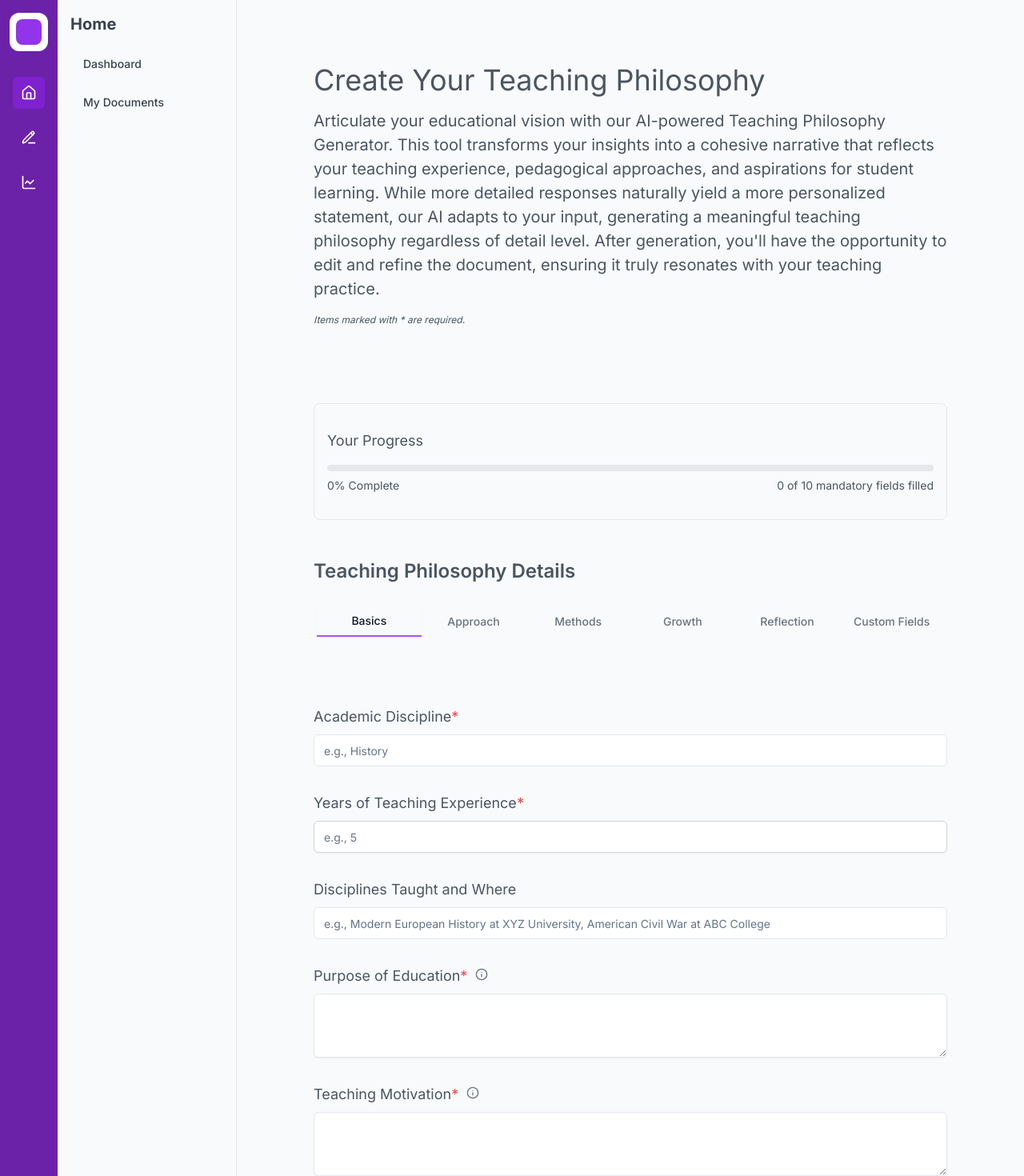
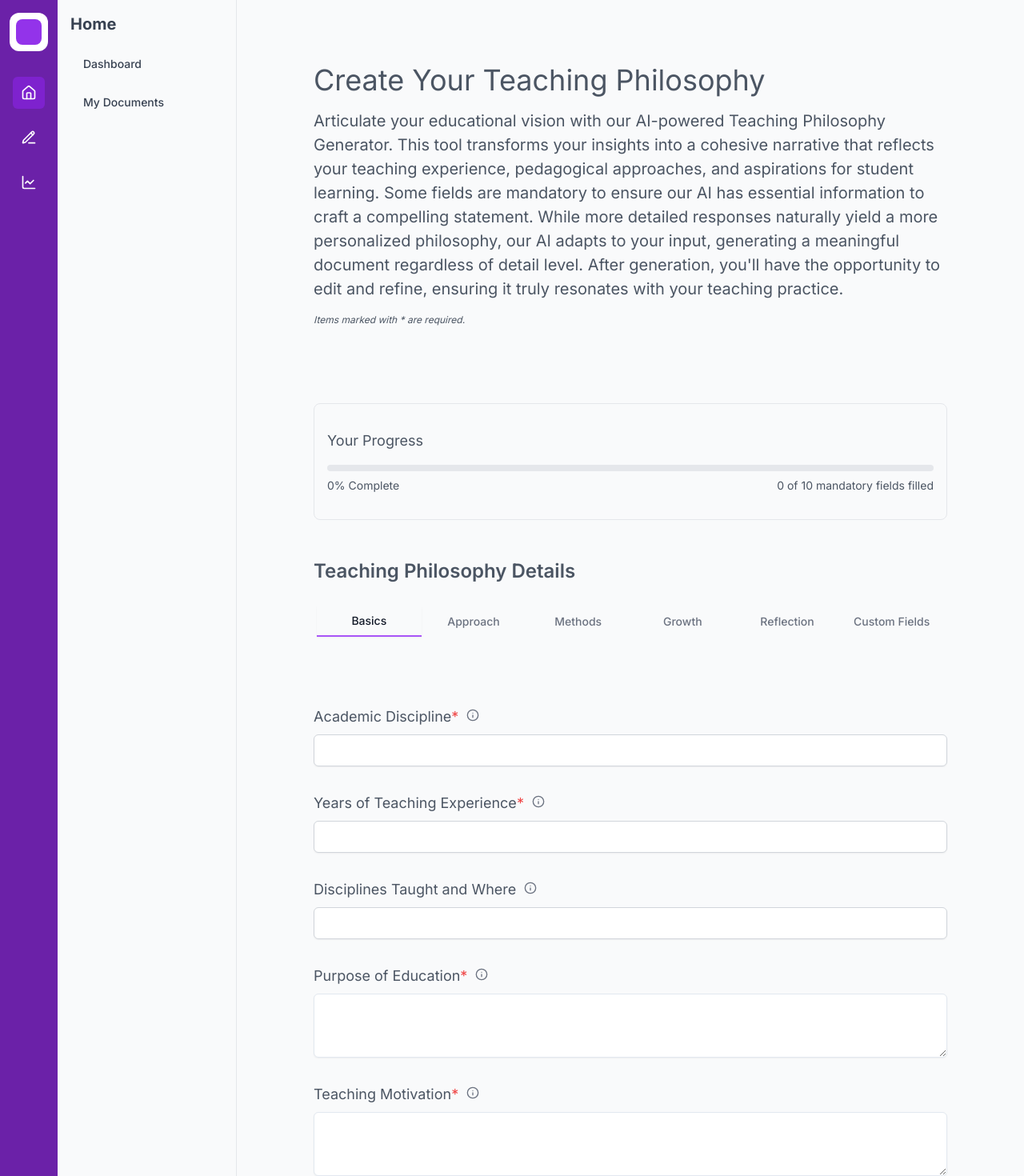
Before and after one commit to Naxus28/lumina.ai, a Next.js app: page /teaching-philosophy in a window 1280 px wide. Shown: the top 1470 px of the page at 80% size. Built offline with nearby package versions, Linux system fonts and the light colour scheme.

Commit message:
Adds tooltip to inputs

```diff
--- a/app/(auth)/teaching-philosophy/page.tsx
+++ b/app/(auth)/teaching-philosophy/page.tsx
@@ -140,7 +140,12 @@ const TeachingPhilosophyGenerator = () => {
 
 	const handleInputChange = (e: React.ChangeEvent<HTMLInputElement | HTMLTextAreaElement>) => {
 		const { name, value } = e.target;
-		setInputs((prev) => ({ ...prev, [name]: value }));
+		if (name === 'experience') {
+			const numValue = Math.max(0, parseInt(value) || 0);
+			setInputs((prev) => ({ ...prev, [name]: numValue.toString() }));
+		} else {
+			setInputs((prev) => ({ ...prev, [name]: value }));
+		}
 	};
 
 	const handleCheckboxChange = (name: string, value: string) => {
@@ -260,6 +265,28 @@ const TeachingPhilosophyGenerator = () => {
 		}
 	}, [isStreamStarted]);
 
+	const renderInput = (name: keyof Inputs, label: string, example: string, type: string = 'text', isMandatory = false) => (
+		<div key={name}>
+			<Label
+				htmlFor={name}
+				className={cn('text-lg text-left mb-2 text-gray-600 font-normal', 'block')}
+			>
+				{label}
+				{isMandatory && <span className="text-red-500">*</span>}
+				<InfoTooltip content={`e.g., ${example}`} />
+			</Label>
+			<Input
+				id={name}
+				name={name}
+				type={type}
+				value={inputs[name] as string}
+				onChange={handleInputChange}
+				min={type === 'number' ? 0 : undefined}
+				step={type === 'number' ? 1 : undefined}
+			/>
+		</div>
+	);
+
 	const renderTextArea = (name: keyof Inputs, label: string, example: string, isMandatory = false) => (
 		<div key={name}>
 			<Label
@@ -268,7 +295,7 @@ const TeachingPhilosophyGenerator = () => {
 			>
 				{label}
 				{isMandatory && <span className="text-red-500">*</span>}
-				<InfoTooltip content={`i.e., ${example}`} />
+				<InfoTooltip content={`e.g., ${example}`} />
 			</Label>
 			<Textarea
 				id={name}
@@ -302,10 +329,10 @@ const TeachingPhilosophyGenerator = () => {
 				<Paragraph>
 					Articulate your educational vision with our AI-powered Teaching Philosophy Generator. This tool transforms
 					your insights into a cohesive narrative that reflects your teaching experience, pedagogical approaches, and
-					aspirations for student learning. While more detailed responses naturally yield a more personalized statement,
-					our AI adapts to your input, generating a meaningful teaching philosophy regardless of detail level. After
-					generation, you'll have the opportunity to edit and refine the document, ensuring it truly resonates with your
-					teaching practice.
+					aspirations for student learning. Some fields are mandatory to ensure our AI has essential information to
+					craft a compelling statement. While more detailed responses naturally yield a more personalized philosophy,
+					our AI adapts to your input, generating a meaningful document regardless of detail level. After generation,
+					you'll have the opportunity to edit and refine, ensuring it truly resonates with your teaching practice.
 				</Paragraph>
 				<Span className="text-xs block mt-2 italic">Items marked with * are required.</Span>
 			</Container>
@@ -386,52 +413,9 @@ const TeachingPhilosophyGenerator = () => {
 							value="basics"
 							className="space-y-8"
 						>
-							<div>
-								<Label
-									htmlFor="discipline"
-									className={cn('text-lg text-left mb-2 text-gray-600 font-normal', 'block')}
-								>
-									Academic Discipline<span className="text-red-500">*</span>
-								</Label>
-								<Input
-									id="discipline"
-									name="discipline"
-									value={inputs.discipline}
-									onChange={handleInputChange}
-									placeholder="e.g., History"
-								/>
-							</div>
-							<div>
-								<Label
-									htmlFor="experience"
-									className={cn('text-lg text-left mb-2 text-gray-600 font-normal', 'block')}
-								>
-									Years of Teaching Experience<span className="text-red-500">*</span>
-								</Label>
-								<Input
-									id="experience"
-									name="experience"
-									type="number"
-									value={inputs.experience}
-									onChange={handleInputChange}
-									placeholder="e.g., 5"
-								/>
-							</div>
-							<div>
-								<Label
-									htmlFor="disciplinesTaught"
-									className={cn('text-lg text-left mb-2 text-gray-600 font-normal', 'block')}
-								>
-									Disciplines Taught and Where
-								</Label>
-								<Input
-									id="disciplinesTaught"
-									name="disciplinesTaught"
-									value={inputs.disciplinesTaught}
-									onChange={handleInputChange}
-									placeholder="e.g., Modern European History at XYZ University, American Civil War at ABC College"
-								/>
-							</div>
+							{renderInput('discipline', 'Academic Discipline', 'History', 'text', true)}
+							{renderInput('experience', 'Years of Teaching Experience', '5', 'number', true)}
+							{renderInput('disciplinesTaught', 'Disciplines Taught and Where', 'Modern European History at XYZ University, American Civil War at ABC College')}
 							{renderTextArea(
 								'educationPurpose',
 								'Purpose of Education',
```
